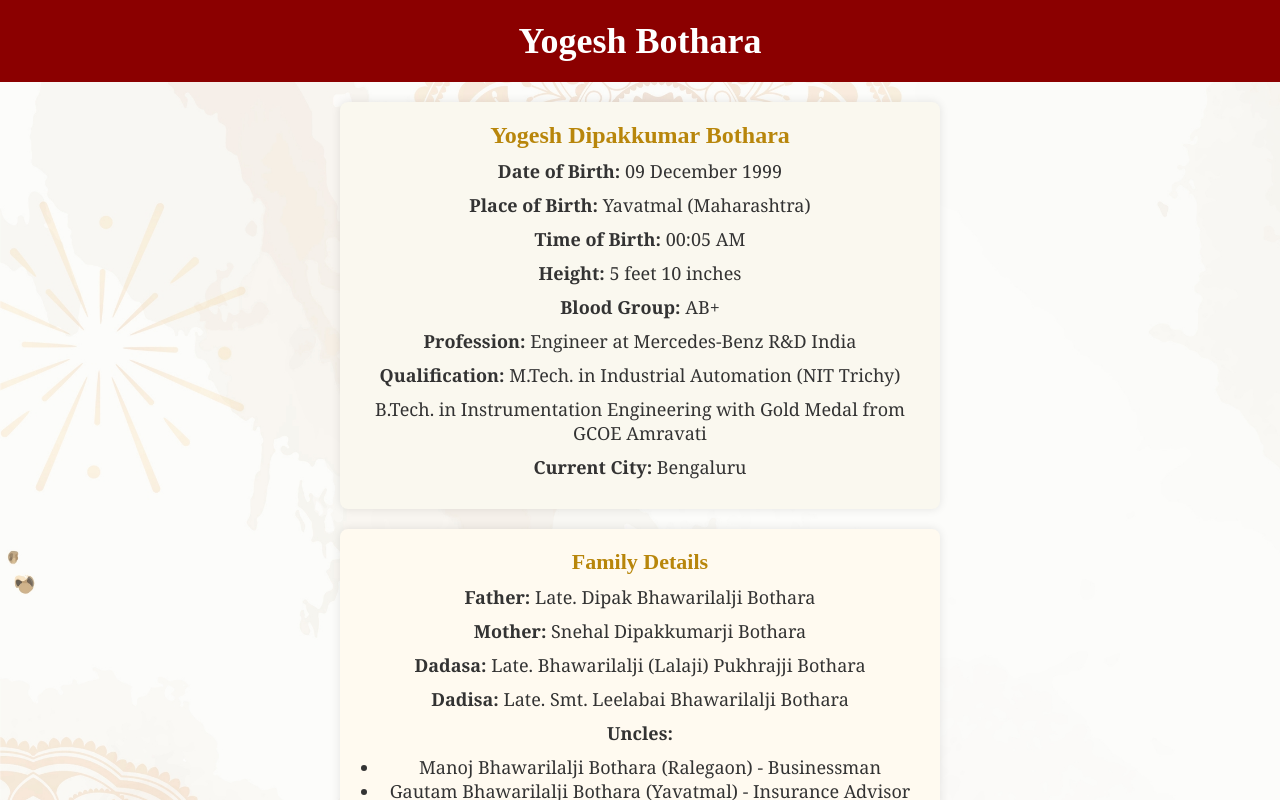
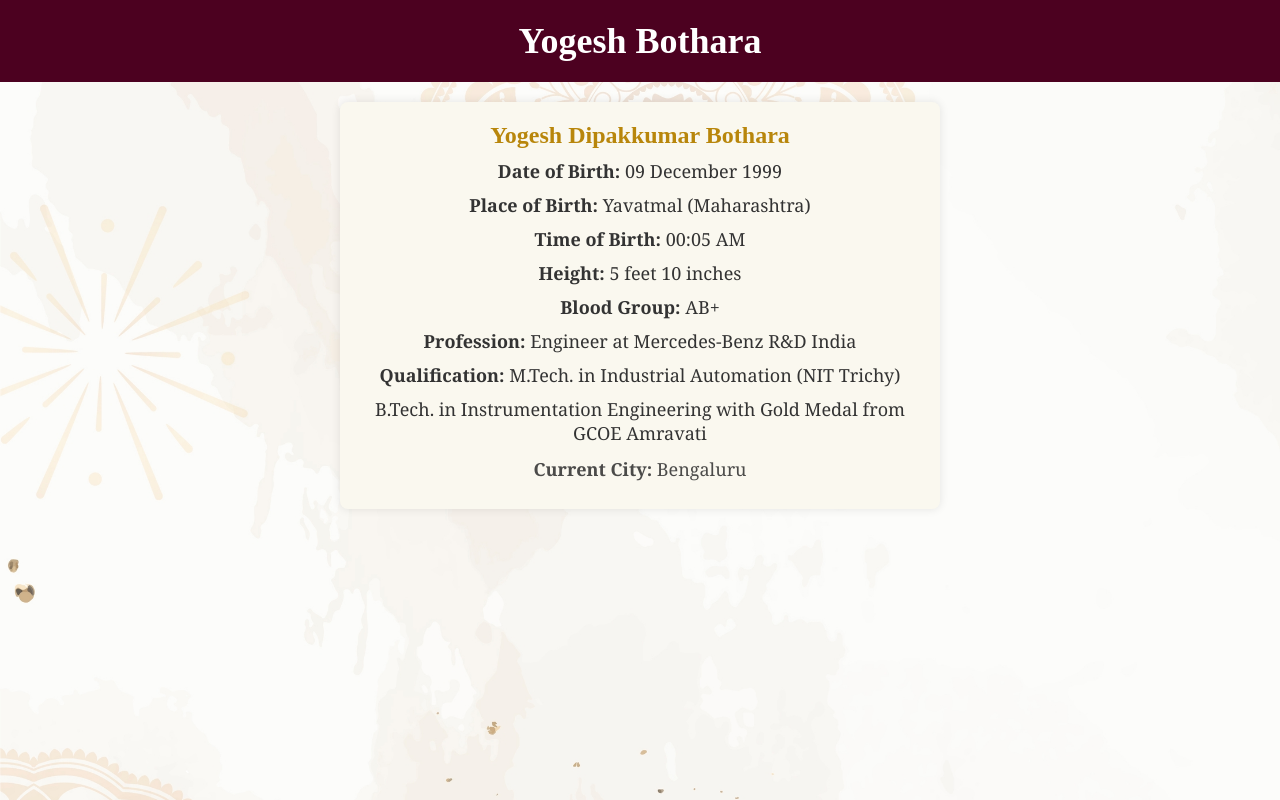
Before and after one commit to Samkit-Kothari-THG/Yogesh-Bothara, a React (Create React App) app: page / in a window 1280 px wide. Shown: the top 800 px of the page. Built offline with nearby package versions, Linux system fonts and the light colour scheme.

Commit message:
Added Basic Animations

```diff
--- a/src/App.scss
+++ b/src/App.scss
@@ -7,15 +7,18 @@
 }
 
 .App-header {
-  background-color: #8b0000; // Dark red background
+  background-color: #4C0120; // Dark red background
   padding: 20px;
   color: white;
+  opacity: 0;
+  animation: fadeInContainer 1s forwards;
 }
 
 .App-header h1 {
   font-size: 36px;
   font-family: 'Tangerine', cursive;
-  animation: fadeIn 2s;
+  animation: fadeIn 2s forwards;
+  animation-delay: 0.5s;
 }
 
 @media (max-width: 600px) {
@@ -31,6 +34,17 @@
 @keyframes fadeIn {
   from {
     opacity: 0;
+    transform: translateY(20px);
+  }
+  to {
+    opacity: 1;
+    transform: translateY(0);
+  }
+}
+
+@keyframes fadeInContainer {
+  from {
+    opacity: 0;
   }
   to {
     opacity: 1;
--- a/src/components/ContactInfo/ContactInfo.module.scss
+++ b/src/components/ContactInfo/ContactInfo.module.scss
@@ -3,23 +3,35 @@
   padding: 20px;
   margin: 20px auto;
   border-radius: 8px;
-  box-shadow: 0 0 10px rgba(0,0,0,0.1);
+  box-shadow: 0 0 10px rgba(0, 0, 0, 0.1);
   font-family: 'Georgia', serif;
   max-width: 600px;
+  opacity: 0;
+  animation: fadeInContainer 1s forwards;
+  animation-delay: 11s; // Adjust the delay for sequential animation
 
   h2 {
     color: #b8860b; // Gold color
     font-size: 22px;
     text-align: center;
     font-family: 'Tangerine', cursive;
-    animation: fadeIn 2s;
+    animation: fadeIn 2s forwards;
+    animation-delay: 11.5s;
   }
 
   p, ul {
     color: #333;
     font-size: 18px;
     margin: 10px 0;
+    opacity: 0;
+    animation: fadeIn 1s forwards;
   }
+
+  p:nth-child(2) { animation-delay: 12s; }
+  p:nth-child(3) { animation-delay: 12.5s; }
+  ul li:nth-child(1) { animation-delay: 13s; }
+  ul li:nth-child(2) { animation-delay: 13.5s; }
+  ul li:nth-child(3) { animation-delay: 14s; }
 
   ul {
     padding-left: 20px;
@@ -41,6 +53,17 @@
   @keyframes fadeIn {
     from {
       opacity: 0;
+      transform: translateY(20px);
+    }
+    to {
+      opacity: 1;
+      transform: translateY(0);
+    }
+  }
+
+  @keyframes fadeInContainer {
+    from {
+      opacity: 0;
     }
     to {
       opacity: 1;
--- a/src/components/FamilyInfo/FamilyInfo.module.scss
+++ b/src/components/FamilyInfo/FamilyInfo.module.scss
@@ -3,23 +3,38 @@
   padding: 20px;
   margin: 20px auto;
   border-radius: 8px;
-  box-shadow: 0 0 10px rgba(0,0,0,0.1);
+  box-shadow: 0 0 10px rgba(0, 0, 0, 0.1);
   font-family: 'Georgia', serif;
   max-width: 600px;
+  opacity: 0;
+  animation: fadeInContainer 1s forwards;
+  animation-delay: 6s; // Adjust the delay for sequential animation
 
   h2 {
     color: #b8860b; // Gold color
     font-size: 22px;
     text-align: center;
     font-family: 'Tangerine', cursive;
-    animation: fadeIn 2s;
+    animation: fadeIn 2s forwards;
+    animation-delay: 6.5s;
   }
 
-  p, ul {
+  p,li {
     color: #333;
     font-size: 18px;
     margin: 10px 0;
+    opacity: 0;
+    animation: fadeIn 1s forwards;
   }
+
+  p:nth-child(2) { animation-delay: 7s; }
+  p:nth-child(3) { animation-delay: 7.5s; }
+  p:nth-child(4) { animation-delay: 8s; }
+  p:nth-child(5) { animation-delay: 8.5s; }
+  p:nth-child(6) { animation-delay: 9s; }
+  ul li:nth-child(1) { animation-delay: 9.5s; }
+  ul li:nth-child(2) { animation-delay: 9.5s; }
+  ul li:nth-child(3) { animation-delay: 9.5s; }
 
   ul {
     padding-left: 20px;
@@ -41,6 +56,17 @@
   @keyframes fadeIn {
     from {
       opacity: 0;
+      transform: translateY(20px);
+    }
+    to {
+      opacity: 1;
+      transform: translateY(0);
+    }
+  }
+
+  @keyframes fadeInContainer {
+    from {
+      opacity: 0;
     }
     to {
       opacity: 1;
--- a/src/components/Hobbies/Hobbies.module.scss
+++ b/src/components/Hobbies/Hobbies.module.scss
@@ -3,23 +3,33 @@
   padding: 20px;
   margin: 20px auto;
   border-radius: 8px;
-  box-shadow: 0 0 10px rgba(0,0,0,0.1);
+  box-shadow: 0 0 10px rgba(0, 0, 0, 0.1);
   font-family: 'Georgia', serif;
   max-width: 600px;
+  opacity: 0;
+  animation: fadeInContainer 1s forwards;
+  animation-delay: 15s; // Adjust the delay for sequential animation
 
   h2 {
     color: #b8860b; // Gold color
     font-size: 22px;
     text-align: center;
     font-family: 'Tangerine', cursive;
-    animation: fadeIn 2s;
+    animation: fadeIn 2s forwards;
+    animation-delay: 15.5s;
   }
 
   p {
     color: #333;
     font-size: 18px;
     margin: 10px 0;
+    opacity: 0;
+    animation: fadeIn 1s forwards;
   }
+
+  p:nth-child(2) { animation-delay: 16s; }
+  p:nth-child(3) { animation-delay: 16.5s; }
+  p:nth-child(4) { animation-delay: 17s; }
 
   @media (max-width: 600px) {
     padding: 10px;
@@ -37,6 +47,17 @@
   @keyframes fadeIn {
     from {
       opacity: 0;
+      transform: translateY(20px);
+    }
+    to {
+      opacity: 1;
+      transform: translateY(0);
+    }
+  }
+
+  @keyframes fadeInContainer {
+    from {
+      opacity: 0;
     }
     to {
       opacity: 1;
--- a/src/components/PersonalInfo/PersonalInfo.module.scss
+++ b/src/components/PersonalInfo/PersonalInfo.module.scss
@@ -3,23 +3,39 @@
   padding: 20px;
   margin: 20px auto;
   border-radius: 8px;
-  box-shadow: 0 0 10px rgba(0,0,0,0.1);
+  box-shadow: 0 0 10px rgba(0, 0, 0, 0.1);
   font-family: 'Georgia', serif;
   max-width: 600px;
+  opacity: 0;
+  animation: fadeInContainer 1s forwards;
+  animation-delay: 0s; // Adjust the delay for sequential animation
 
   h1 {
     color: #b8860b; // Gold color
     font-size: 24px;
     text-align: center;
     font-family: 'Tangerine', cursive;
-    animation: fadeIn 2s;
+    animation: fadeIn 2s forwards;
+    animation-delay: 0.5s;
   }
 
   p {
     color: #333;
     font-size: 18px;
     margin: 10px 0;
+    opacity: 0;
+    animation: fadeIn 1s forwards;
   }
+
+  p:nth-child(2) { animation-delay: 1s; }
+  p:nth-child(3) { animation-delay: 1.5s; }
+  p:nth-child(4) { animation-delay: 2s; }
+  p:nth-child(5) { animation-delay: 2.5s; }
+  p:nth-child(6) { animation-delay: 3s; }
+  p:nth-child(7) { animation-delay: 3.5s; }
+  p:nth-child(8) { animation-delay: 4s; }
+  p:nth-child(9) { animation-delay: 4.5s; }
+  p:nth-child(10) { animation-delay: 5s; }
 
   @media (max-width: 600px) {
     padding: 10px;
@@ -37,6 +53,17 @@
   @keyframes fadeIn {
     from {
       opacity: 0;
+      transform: translateY(20px);
+    }
+    to {
+      opacity: 1;
+      transform: translateY(0);
+    }
+  }
+
+  @keyframes fadeInContainer {
+    from {
+      opacity: 0;
     }
     to {
       opacity: 1;
```
